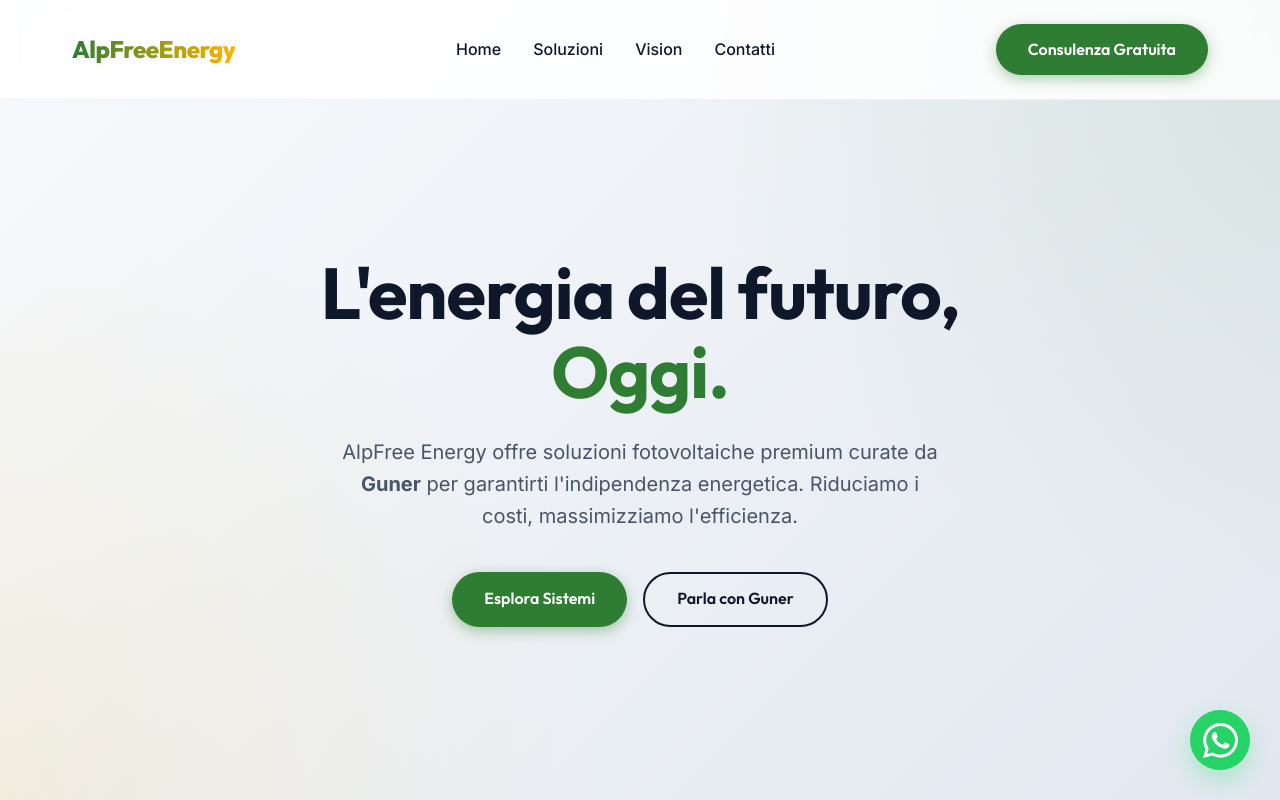
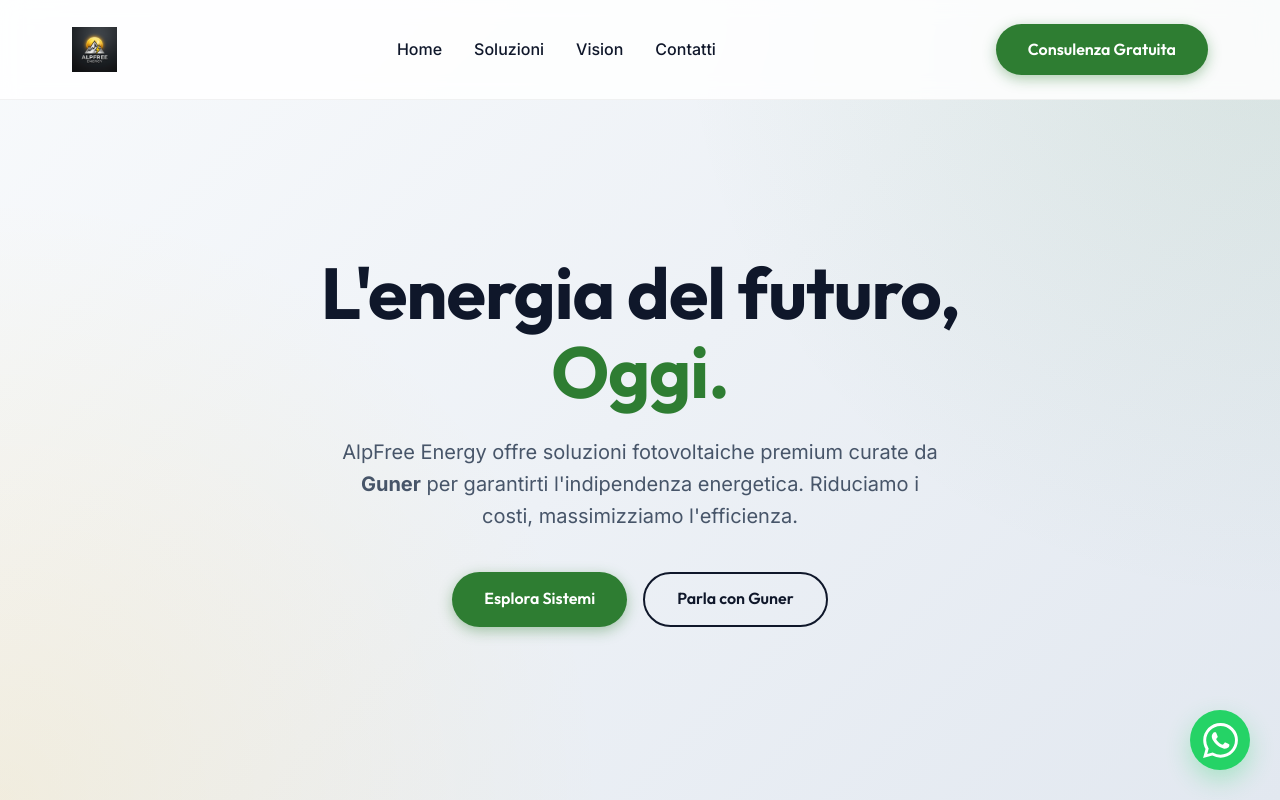
Before and after one commit to gnrcargo/alpfreeenergy.ch, a Next.js app: page / in a window 1280 px wide. Built offline with nearby package versions, Linux system fonts and the light colour scheme.

Commit message:
Update navbar to use recovered logo mix

```diff
--- a/src/app/page.tsx
+++ b/src/app/page.tsx
@@ -33,8 +33,8 @@
 
       <nav className="navbar">
         <div className="container nav-container">
-          <div className="nav-brand text-gradient">
-            AlpFree<span>Energy</span>
+          <div className="nav-brand">
+            <img src="/alpfree_logo_mix.png" alt="AlpFree Energy Logo" style={{ height: '45px', width: 'auto', objectFit: 'contain', verticalAlign: 'middle' }} />
           </div>
           <ul className="nav-links">
             <li><a href="#home">Home</a></li>
```
Also changed, not shown: public/alpfree_logo_concepts.png (added), public/alpfree_logo_mix.png (added).
